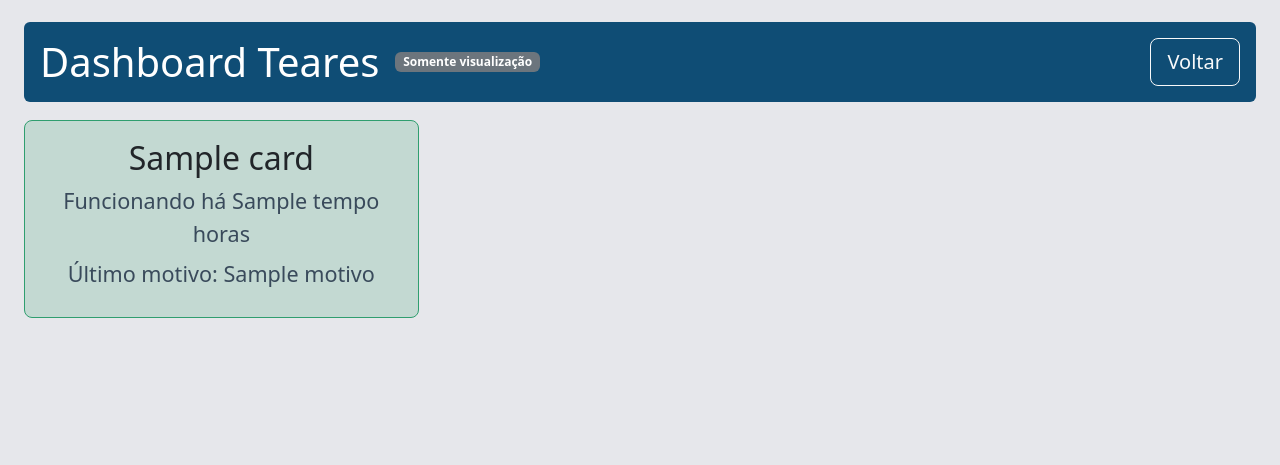
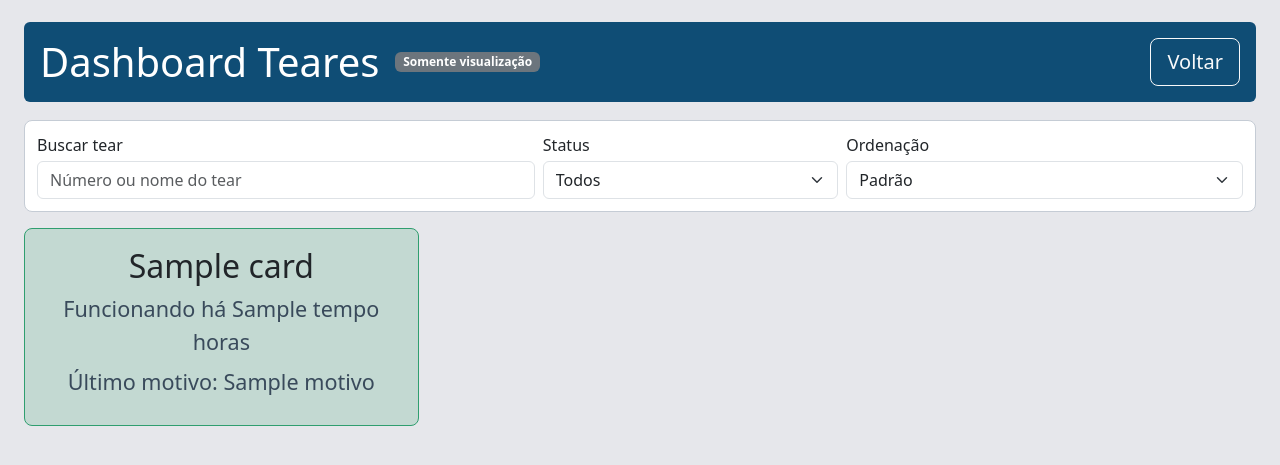
Before and after one commit to ti04-mil/paradas, a Python web app: template templates/status_teares.html in a window 1280 px wide. Shown: the part 110-575 px from the top of the page. Run offline with Jinja, Linux system fonts and the light colour scheme; the template is opened without the code that fills it: most values are stand-ins (such as "Sample title", 1, 10 or a date in 2020).

Commit message:
Melhora triagem no dashboard de teares

```diff
--- a/app.py
+++ b/app.py
@@ -2470,6 +2470,8 @@ def status_teares():
             funcionando = int(latest["tipo"]) == 1
             motivo = latest["motivo_oficial"] or latest["motivo"] or "SEM REGISTRO"
 
+        tempo_minutos = max(0, int((agora - desde).total_seconds() // 60))
+
         cards.append(
             {
                 "tear_id": tear["id"],
@@ -2477,6 +2479,7 @@ def status_teares():
                 "funcionando": funcionando,
                 "numero_ordem": int("".join(ch for ch in str(tear["numero"]) if ch.isdigit()) or "0"),
                 "tempo": tempo,
+                "tempo_minutos": tempo_minutos,
                 "motivo": motivo,
                 "funcionando_desde": desde.strftime("%d/%m/%Y %H:%M"),
                 "parado_desde": desde.strftime("%d/%m/%Y %H:%M"),
--- a/templates/status_teares.html
+++ b/templates/status_teares.html
@@ -64,6 +64,24 @@
 
         .sub { font-size: 2rem; margin-bottom: 8px; }
         .muted { font-size: 1.35rem; color: #394a5b; margin-bottom: 8px; }
+
+        .dashboard-tools {
+            background: #fff;
+            border-radius: 8px;
+            padding: 12px;
+            margin-bottom: 16px;
+            border: 1px solid #c5ccd5;
+        }
+
+        .tear-card.critical {
+            border-width: 3px;
+            box-shadow: 0 0 0 2px rgba(220, 53, 69, 0.2);
+        }
+
+        .urgency-badge {
+            font-size: 0.95rem;
+            margin-bottom: 10px;
+        }
 
         .modal-stop .modal-header {
             background: #dc3545;
@@ -136,10 +154,41 @@
             <a href="{{ url_for('sistema') }}" class="btn btn-outline-light btn-lg">Voltar</a>
         </section>
 
-        <section class="row g-3 g-md-4">
+        <section class="dashboard-tools">
+            <div class="row g-2 align-items-end">
+                <div class="col-12 col-lg-5">
+                    <label for="buscaTear" class="form-label mb-1">Buscar tear</label>
+                    <input id="buscaTear" type="search" class="form-control" placeholder="Número ou nome do tear" />
+                </div>
+                <div class="col-12 col-sm-6 col-lg-3">
+                    <label for="filtroStatus" class="form-label mb-1">Status</label>
+                    <select id="filtroStatus" class="form-select">
+                        <option value="todos">Todos</option>
+                        <option value="parados">Parados</option>
+                        <option value="funcionando">Funcionando</option>
+                    </select>
+                </div>
+                <div class="col-12 col-sm-6 col-lg-4">
+                    <label for="ordenacao" class="form-label mb-1">Ordenação</label>
+                    <select id="ordenacao" class="form-select">
+                        <option value="padrao">Padrão</option>
+                        <option value="parados_tempo">Tempo parado (maior primeiro)</option>
+                    </select>
+                </div>
+            </div>
+        </section>
+
+        <section class="row g-3 g-md-4" id="cardsTeares">
             {% for card in cards %}
-                <div class="col-12 col-md-6 col-lg-4">
-                    <article class="tear-card {% if card['funcionando'] %}tear-running{% else %}tear-stopped{% endif %}">
+                {% set is_critical = (not card['funcionando']) and card['tempo_minutos'] >= 120 %}
+                <div
+                    class="col-12 col-md-6 col-lg-4 tear-item"
+                    data-search="{{ card['titulo'] | lower }} {{ card['numero_ordem'] }}"
+                    data-status="{{ 'funcionando' if card['funcionando'] else 'parados' }}"
+                    data-parado-minutos="{{ card['tempo_minutos'] if not card['funcionando'] else 0 }}"
+                    data-default-index="{{ loop.index0 }}"
+                >
+                    <article class="tear-card {% if card['funcionando'] %}tear-running{% else %}tear-stopped{% endif %} {% if is_critical %}critical{% endif %}">
                         <h2 class="sub">{{ card['titulo'] }}</h2>
                         {% if card['funcionando'] %}
                             <p class="muted">Funcionando há {{ card['tempo'] }} horas</p>
@@ -148,6 +197,9 @@
                                 <button type="button" class="action-btn btn-stop" data-bs-toggle="modal" data-bs-target="#modalParar{{ card['tear_id'] }}">Parar</button>
                             {% endif %}
                         {% else %}
+                            {% if is_critical %}
+                                <span class="badge text-bg-danger urgency-badge">Urgente: parado há mais de 2 horas</span>
+                            {% endif %}
                             <p class="muted">Parado há {{ card['tempo'] }} horas</p>
                             <p class="muted">Motivo atual: {{ card['motivo'] }}</p>
                             {% if can_operar %}
@@ -313,5 +365,51 @@
         }
     </script>
     {% endif %}
+    <script>
+        const buscaTear = document.getElementById('buscaTear');
+        const filtroStatus = document.getElementById('filtroStatus');
+        const ordenacao = document.getElementById('ordenacao');
+        const cardsTeares = document.getElementById('cardsTeares');
+        const itens = Array.from(document.querySelectorAll('.tear-item'));
+
+        function atualizarDashboard() {
+            const termo = (buscaTear?.value || '').trim().toLowerCase();
+            const status = filtroStatus?.value || 'todos';
+            const ordem = ordenacao?.value || 'padrao';
+
+            itens.forEach((item) => {
+                const texto = item.dataset.search || '';
+                const statusItem = item.dataset.status || 'todos';
+
+                const passaBusca = !termo || texto.includes(termo);
+                const passaStatus = status === 'todos' || statusItem === status;
+
+                item.classList.toggle('d-none', !(passaBusca && passaStatus));
+            });
+
+            const visiveis = itens.filter((item) => !item.classList.contains('d-none'));
+            visiveis.sort((a, b) => {
+                if (ordem === 'parados_tempo') {
+                    const diffTempo = Number(b.dataset.paradoMinutos || 0) - Number(a.dataset.paradoMinutos || 0);
+                    if (diffTempo !== 0) {
+                        return diffTempo;
+                    }
+                }
+
+                return Number(a.dataset.defaultIndex || 0) - Number(b.dataset.defaultIndex || 0);
+            });
+
+            visiveis.forEach((item) => cardsTeares.appendChild(item));
+        }
+
+        [buscaTear, filtroStatus, ordenacao].forEach((controle) => {
+            if (controle) {
+                controle.addEventListener('input', atualizarDashboard);
+                controle.addEventListener('change', atualizarDashboard);
+            }
+        });
+
+        atualizarDashboard();
+    </script>
 </body>
 </html>
```
